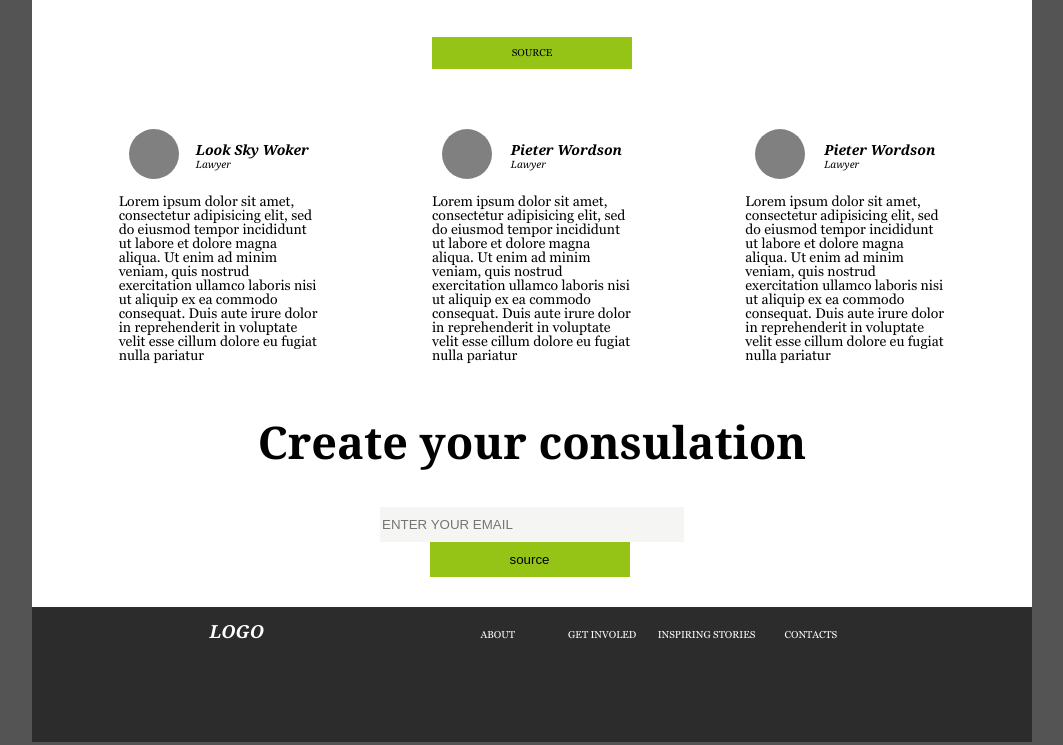
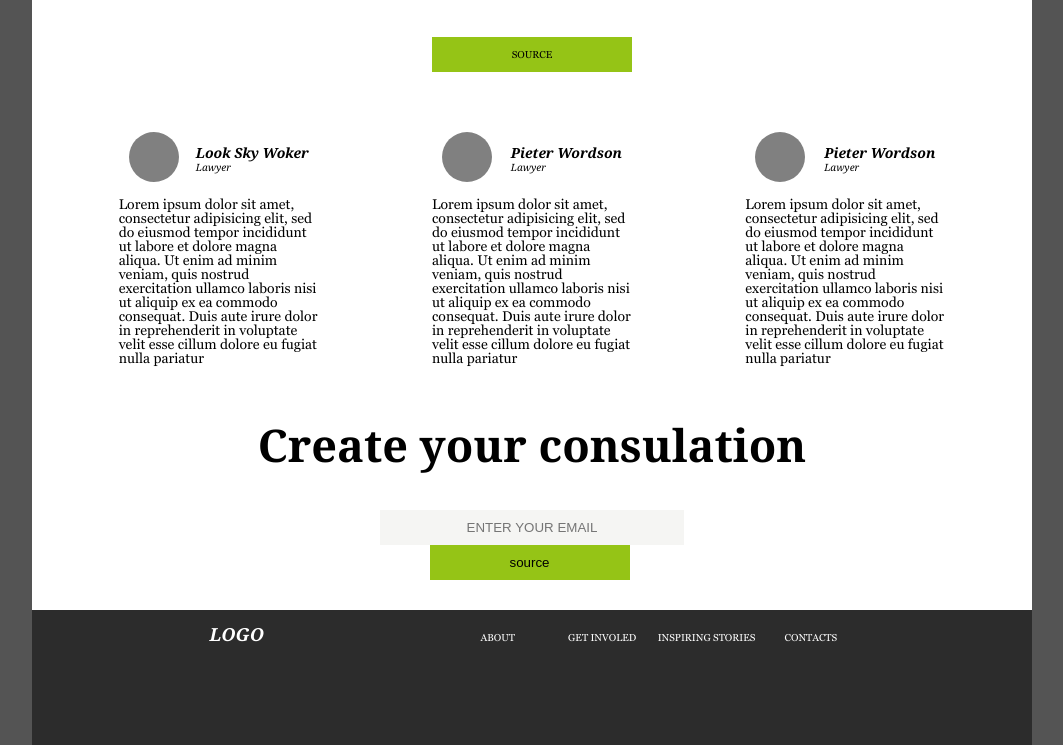
Before and after one commit to NastyaTMF/Lawyers, a website: page source/index.html in a window 1280 px wide. Shown: the part 671-1416 px from the top of the page, without its empty margins (108-1171 px from the left). Drawn offline with nearby package versions, Linux system fonts and the light colour scheme; files that its build step writes are made by us from their sources; files whose address does not match are found by name.

Commit message:
Добработки к пред. версии

```diff
--- a/source/less/components/button-source.less
+++ b/source/less/components/button-source.less
@@ -8,28 +8,28 @@
     list-style-type: none;
     color: black;
     text-transform: uppercase;
-    font-size: 14px;
-    line-height: 14px;
+    font-size: 10px;
+    line-height: 15px;
     background-color: white;
-    width: 170px;
-    padding-top: 5px;
-    padding-bottom: 5px;
+    width: 200px;
+    padding-top: 10px;
+    padding-bottom: 10px;
     margin-top: 15px;
     &--green {
         background-color: #95c416;
         margin-top: 30px;
         margin-bottom: 25px;
+        width: 200px;
+        padding-top: 10px;
+        padding-bottom: 10px;
     }
 }
 
 @media(min-width: 800px) {
     .button-source {
+        margin-top: 12px;
         font-size: 10px;
-        line-height: 12px;
-        margin-top: 12px;
-        width: 200px;
-        padding-top: 10px;
-        padding-bottom: 10px;
+        line-height: 15px;
         &--green {
             background-color: #95c416;
             margin-top: 40px;
--- a/source/less/components/mail.less
+++ b/source/less/components/mail.less
@@ -16,8 +16,6 @@
         background-color: #95c416;
         cursor: pointer;
         width: 170px;
-        padding-top: 5px;
-        padding-bottom: 5px;
         padding-top: 10px;
         padding-bottom: 10px;
         width: 200px;
@@ -30,6 +28,7 @@
         margin-top: 30px;
         &__field {
             width: 300px;
+            text-align: center;
         }
         &__send {
            margin-left: -5px;
```
Also changed, not shown: build/css/style.min.css, source/css/style.css.
